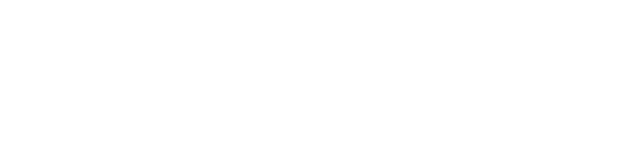
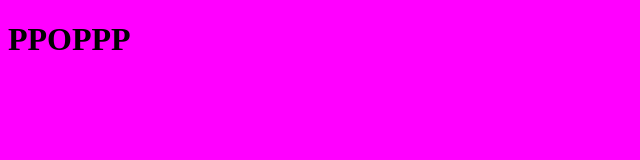
Before and after one commit to gera438/teszt, a plain HTML site: page index.html in a window 1280 px wide. Shown: the whole page, without its empty margins (0-640 px from the left). Drawn offline with Linux system fonts and the light colour scheme.

Commit message:
Update index.html

```diff
--- a/index.html
+++ b/index.html
@@ -3,9 +3,10 @@
 <head>
     <meta charset="UTF-8">
     <meta name="viewport" content="width=device-width, initial-scale=1.0">
+    <link rel="stylesheet" href="style.css">
     <title>Próba</title>
 </head>
 <body>
-
+    <h1>PPOPPP</h1>
 </body>
 </html>
```
